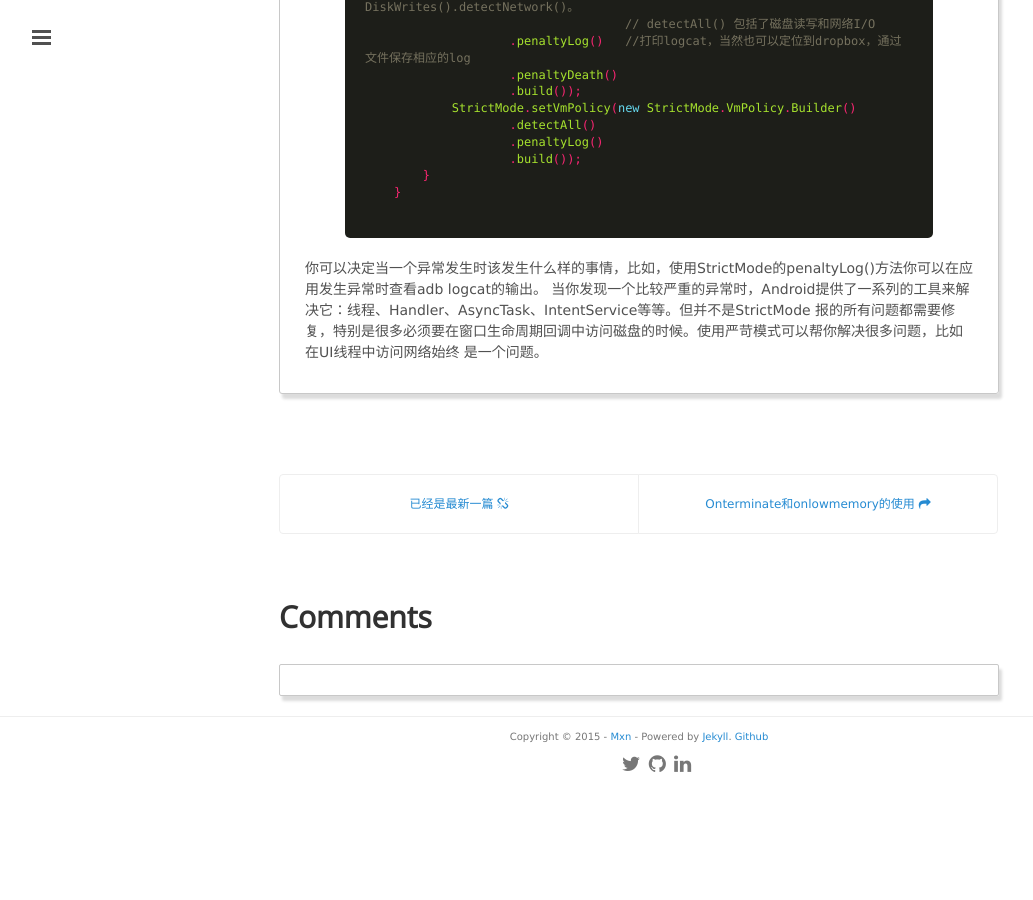
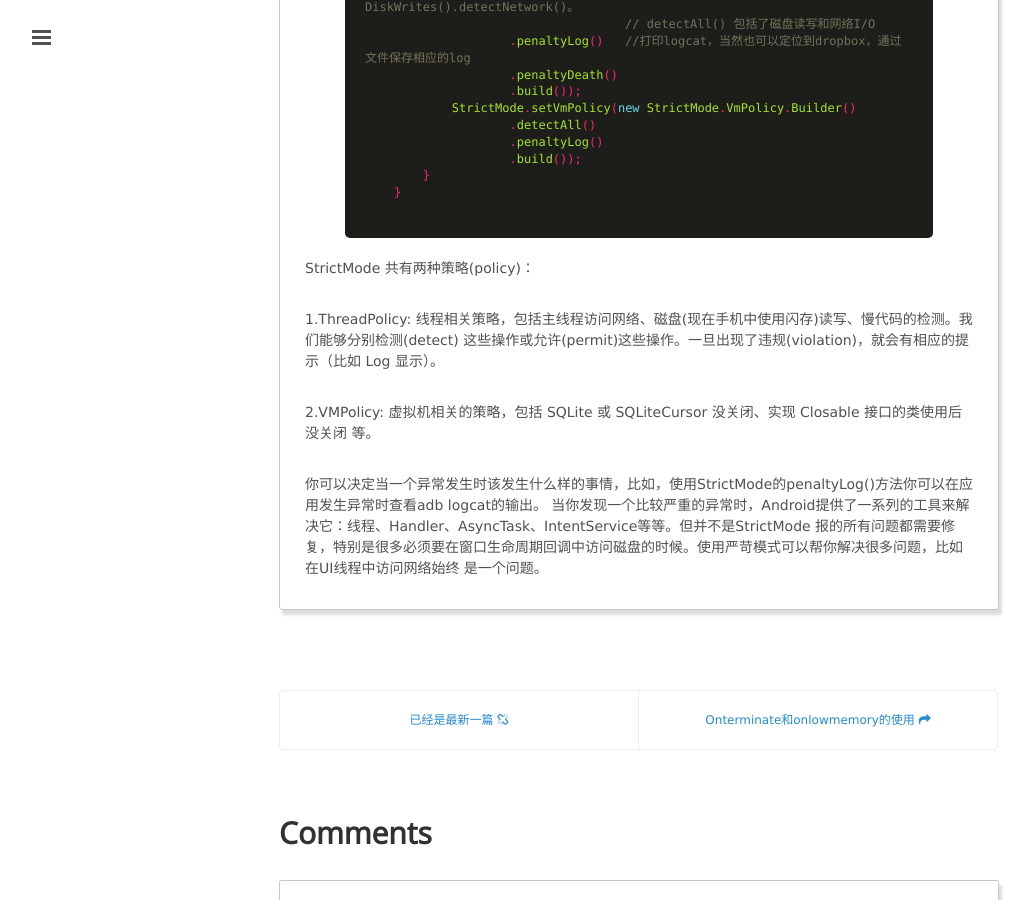
Before and after one commit to mxn21/mxn21.github.io, a Jekyll site: the page built from _posts/2015-12-7-StrictMode的使用.md, in a window 1280 px wide and 900 px high, scrolled down 700 px. Shown: the whole window, without its empty margins (1-1034 px from the left). Built offline with Jekyll 4.4.1, drawn with Linux system fonts in a browser that asks for light colours; Markdown is read by kramdown in place of the engine named in the settings; comment, search, counter and statistics services are not loaded; before the commit the page ends 1489 px from its top, so only the background shows below that.

Commit message:
223423432

```diff
--- a/_posts/2015-12-7-StrictMode的使用.md
+++ b/_posts/2015-12-7-StrictMode的使用.md
@@ -32,6 +32,13 @@
     }
      {% endhighlight %}
 
+StrictMode 共有两种策略(policy)：
+
+1.ThreadPolicy: 线程相关策略，包括主线程访问网络、磁盘(现在手机中使用闪存)读写、慢代码的检测。我们能够分别检测(detect)
+这些操作或允许(permit)这些操作。一旦出现了违规(violation)，就会有相应的提示（比如 Log 显示）。
+
+2.VMPolicy: 虚拟机相关的策略，包括 SQLite 或 SQLiteCursor 没关闭、实现 Closable 接口的类使用后没关闭 等。
+
 你可以决定当一个异常发生时该发生什么样的事情，比如，使用StrictMode的penaltyLog()方法你可以在应用发生异常时查看adb logcat的输出。
 当你发现一个比较严重的异常时，Android提供了一系列的工具来解决它：线程、Handler、AsyncTask、IntentService等等。但并不是StrictMode
 报的所有问题都需要修复，特别是很多必须要在窗口生命周期回调中访问磁盘的时候。使用严苛模式可以帮你解决很多问题，比如在UI线程中访问网络始终
```
